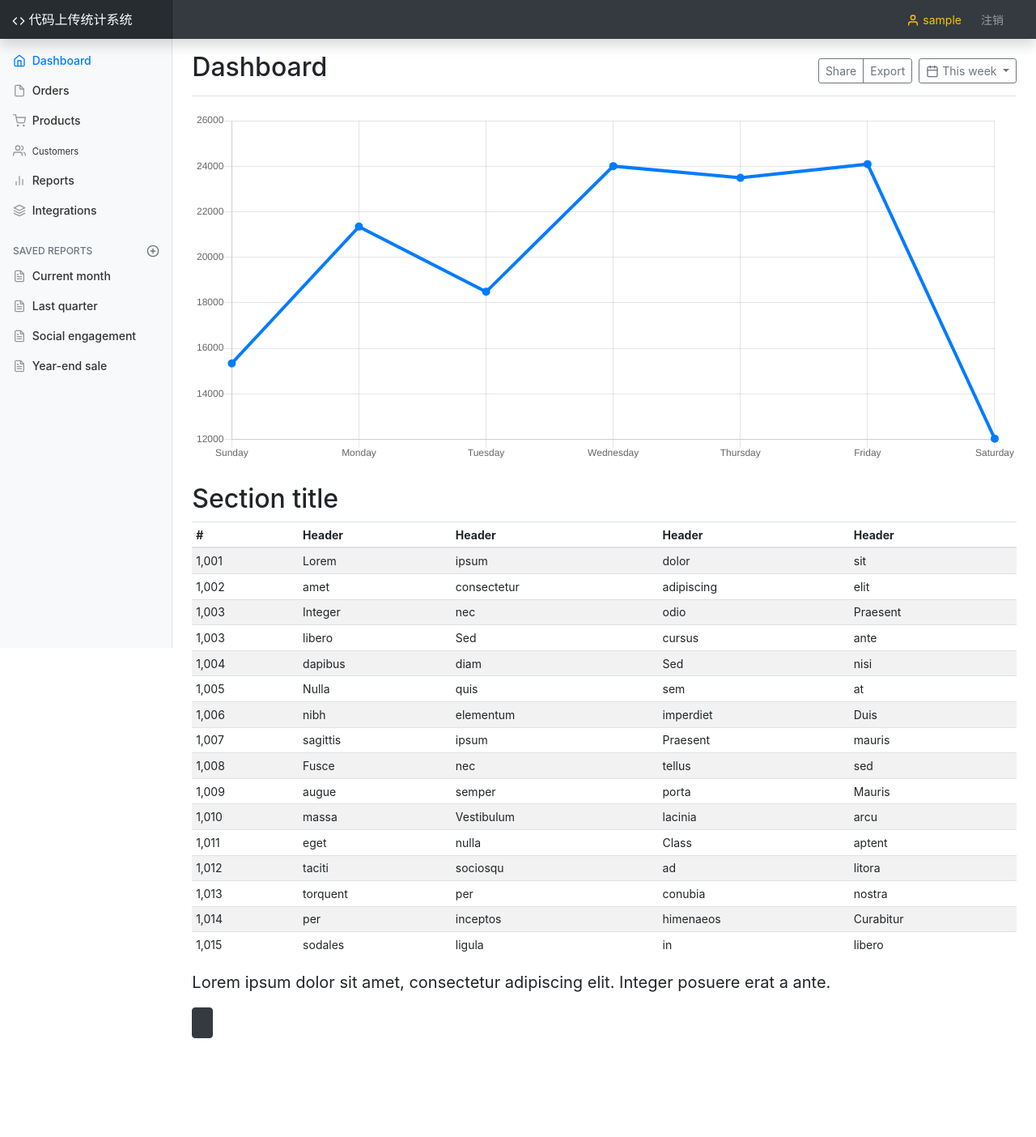
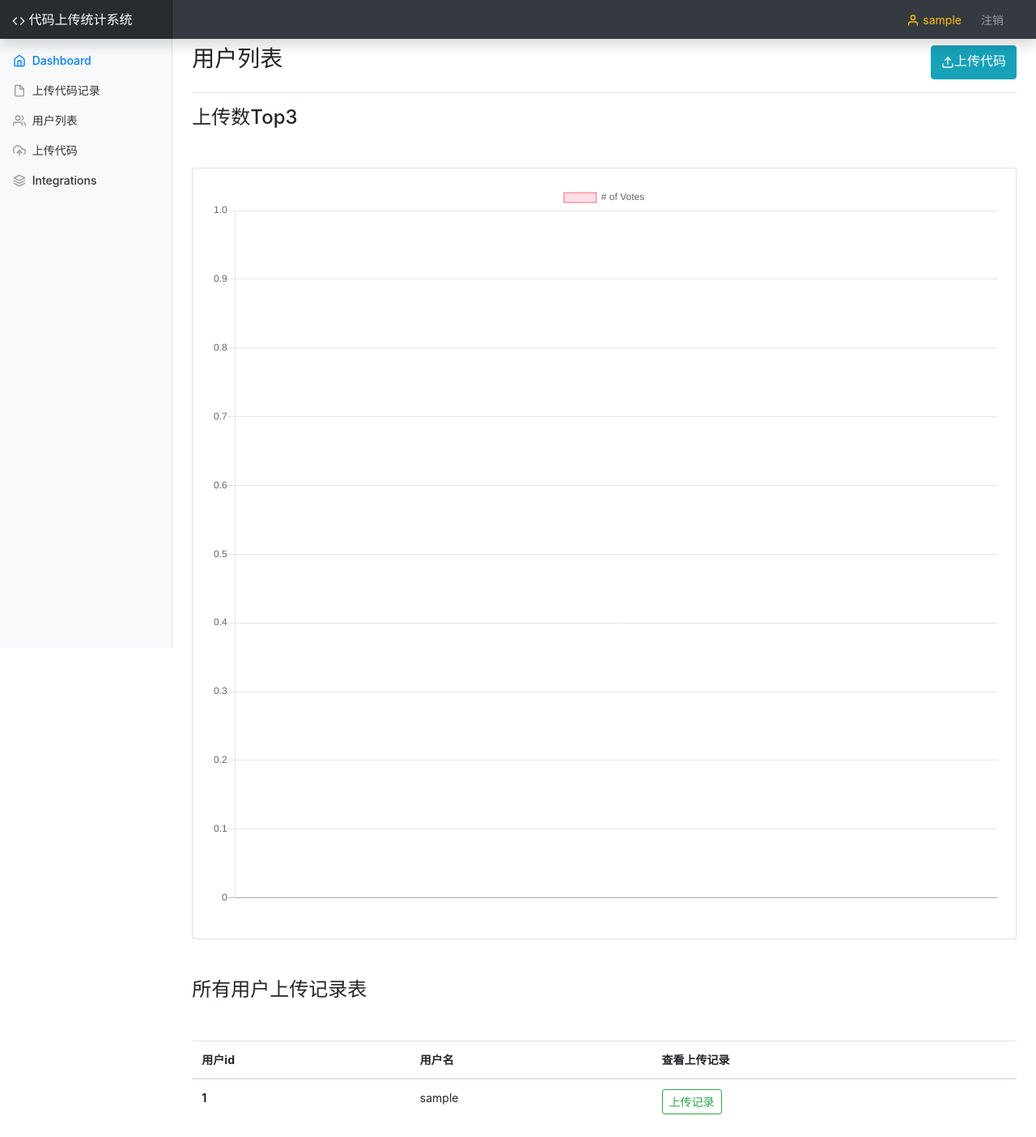
Before and after one commit to 7Edge/codelien_statistics_demo, a Flask app: template templates/account/users.html in a window 1280 px wide. Shown: the whole page at 81% size. Before the commit the page ends 1282 px from the top, so only its background shows below. Run offline with Flask 2, Linux system fonts and the light colour scheme; the visitor is signed in with stand-in values (Sample User, id 1); the template is opened without the code that fills it: most values are stand-ins (such as "Sample title", 1, 10 or a date in 2020); parts of the project's set-up code (start-up, migrations or seed data) failed here and were passed over; some libraries are stand-ins or nearby versions.

Commit message:
1)创建top3视图，获取提交代码最多的用户数据给前端char.js绘制图表。2）菜单更新为中文。

```diff
--- a/templates/account/users.html
+++ b/templates/account/users.html
@@ -1,11 +1,22 @@
-
-
 {% extends 'index.html' %}
 
-{% block content %}
-    <h3>用户列表</h3>
-    <p><a href="{{ url_for('statistic.upload_code') }}">上传代码</a></p>
-    <table border="1px">
+{% block main %}
+    <div class="d-flex justify-content-between my-2">
+        <h3>用户列表</h3>
+        <a class="btn btn-info" href="{{ url_for('statistic.upload_code') }}"><span
+                data-feather="upload"></span>上传代码</a>
+    </div>
+    <hr>
+    <h4>上传数Top3</h4>
+
+    <div class="card my-5">
+        <div class="card-body">
+            <canvas id="top3Chart" width="300" height="280"></canvas>
+        </div>
+    </div>
+
+    <h4>所有用户上传记录表</h4>
+    <table class="table table-hover mt-5">
         <thead>
         <tr>
             <th>用户id</th>
@@ -16,11 +27,81 @@
         <tbody>
         {% for user in users %}
             <tr>
-                <td>{{ user.id }}</td>
+                <th scope="row">{{ user.id }}</th>
                 <td>{{ user.username }}</td>
-                <td><a href="{{ url_for('statistic.code_record', uid=user.id) }}">上传记录</a></td>
+                <td><a class="btn btn-outline-success btn-sm"
+                       href="{{ url_for('statistic.code_record', uid=user.id) }}">上传记录</a></td>
             </tr>
         {% endfor %}
         </tbody>
     </table>
 {% endblock %}
+
+{% block myscript %}
+    <script>
+        window.onload = function () {
+
+            var chart_labels = [];
+            var chart_data = [];
+
+            $.ajax({
+                url: '{{ url_for('statistic.top3') }}',
+                type: 'GET',
+                async: false,
+                success: function (data) {
+
+                    $.each(data, function (idx, val) {
+                        console.log(chart_data);
+                        console.log(chart_labels);
+                        chart_data.push(val['code_cnt']);
+                        chart_labels.push(val['username']);
+                    });
+
+                    console.log(chart_data);
+                    console.log(chart_labels);
+                    console.log(data[0])
+                }
+            });
+
+
+            console.log(chart_data);
+            console.log(chart_labels);
+
+            let ctx = document.getElementById('top3Chart').getContext('2d');
+            let myChart = new Chart(ctx, {
+                type: 'bar',
+                data: {
+                    labels: chart_labels,
+                    datasets: [{
+                        label: '# of Votes',
+                        data: chart_data,
+                        backgroundColor: [
+                            'rgba(255, 99, 132, 0.2)',
+                            'rgba(54, 162, 235, 0.2)',
+                            'rgba(255, 206, 86, 0.2)',
+
+                        ],
+                        borderColor: [
+                            'rgba(255, 99, 132, 1)',
+                            'rgba(54, 162, 235, 1)',
+                            'rgba(255, 206, 86, 1)',
+
+                        ],
+                        borderWidth: 1
+                    }]
+                },
+                options: {
+                    scales: {
+                        yAxes: [{
+                            ticks: {
+                                beginAtZero: true
+                            }
+                        }]
+                    }
+                }
+            });
+        };
+
+
+    </script>
+{% endblock %}
--- a/templates/index.html
+++ b/templates/index.html
@@ -7,33 +7,27 @@
                 <div class="sidebar-sticky">
                     <ul class="nav flex-column">
                         <li class="nav-item">
-                            <a class="nav-link active" href="#">
+                            <a class="nav-link active" href="{{ url_for('statistic.index') }}">
                                 <span data-feather="home"></span>
-                                Dashboard <span class="sr-only">(current)</span>
+                                Dashboard
                             </a>
                         </li>
                         <li class="nav-item">
-                            <a class="nav-link" href="#">
+                            <a class="nav-link" href="{{ url_for('statistic.code_record', uid=session.user_id) }}">
                                 <span data-feather="file"></span>
-                                Orders
+                                上传代码记录
                             </a>
                         </li>
                         <li class="nav-item">
-                            <a class="nav-link" href="#">
-                                <span data-feather="shopping-cart"></span>
-                                Products
+                            <a class="nav-link" href="{{ url_for('account_bp.users') }}">
+                                <span data-feather="users"></span>
+                                用户列表
                             </a>
                         </li>
                         <li class="nav-item">
-                            <a class="nav-link" href="#">
-                                <span data-feather="users"></span>
-                                <small>Customers</small>
-                            </a>
-                        </li>
-                        <li class="nav-item">
-                            <a class="nav-link" href="#">
-                                <span data-feather="bar-chart-2"></span>
-                                Reports
+                            <a class="nav-link" href="{{ url_for('statistic.upload_code') }}">
+                                <span data-feather="upload-cloud"></span>
+                                上传代码
                             </a>
                         </li>
                         <li class="nav-item">
@@ -44,38 +38,6 @@
                         </li>
                     </ul>
 
-                    <h6 class="sidebar-heading d-flex justify-content-between align-items-center px-3 mt-4 mb-1 text-muted">
-                        <span>Saved reports</span>
-                        <a class="d-flex align-items-center text-muted" href="#">
-                            <span data-feather="plus-circle"></span>
-                        </a>
-                    </h6>
-                    <ul class="nav flex-column mb-2">
-                        <li class="nav-item">
-                            <a class="nav-link" href="#">
-                                <span data-feather="file-text"></span>
-                                Current month
-                            </a>
-                        </li>
-                        <li class="nav-item">
-                            <a class="nav-link" href="#">
-                                <span data-feather="file-text"></span>
-                                Last quarter
-                            </a>
-                        </li>
-                        <li class="nav-item">
-                            <a class="nav-link" href="#">
-                                <span data-feather="file-text"></span>
-                                Social engagement
-                            </a>
-                        </li>
-                        <li class="nav-item">
-                            <a class="nav-link" href="#">
-                                <span data-feather="file-text"></span>
-                                Year-end sale
-                            </a>
-                        </li>
-                    </ul>
                 </div>
             </nav>
 
--- a/utils/sql_helpers.py
+++ b/utils/sql_helpers.py
@@ -27,7 +27,7 @@
 
 
 # 获取所有数据
-def fetch_all(sql, params):
+def fetch_all(sql, params=None):
     conn, cursor = connection()
     cursor.execute(sql, params)
     result = cursor.fetchall()
@@ -36,7 +36,7 @@
 
 
 # 获取指定行数据
-def fetch_many(sql, params, size=5):
+def fetch_many(sql, params=None, size=5):
     conn, cursor = connection()
     cursor.execute(sql, params)
     result = cursor.fetchmany(size=size)
@@ -45,7 +45,7 @@
 
 
 # 插入一条数据
-def insert(sql, params):
+def insert(sql, params=None):
     conn, cursor = connection()
     result = cursor.execute(sql, params)
     conn.commit()
--- a/views/account.py
+++ b/views/account.py
@@ -9,6 +9,7 @@
 
 from mysql_connection import get_connection
 from utils.encrypt import encrypt_pwd
+from utils import sql_helpers
 
 account_bp = Blueprint(name='account_bp', import_name=__name__)
 
@@ -55,10 +56,9 @@
     try:
         connection = get_connection()
         with connection.cursor() as cursor:
-            sql = "select id, username from `account`"
+            sql = "select id, username from `account` order by id"
             cursor.execute(sql)
             result = cursor.fetchmany(size=50)
-            print(result)
     finally:
         connection.close()
     return render_template('account/users.html', **{'users': result})
```
Also changed, not shown: views/statistic_view.py (+16 -3 lines).
